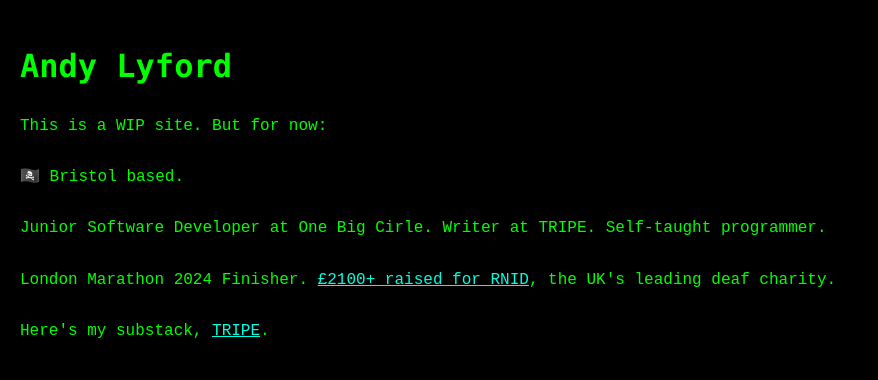
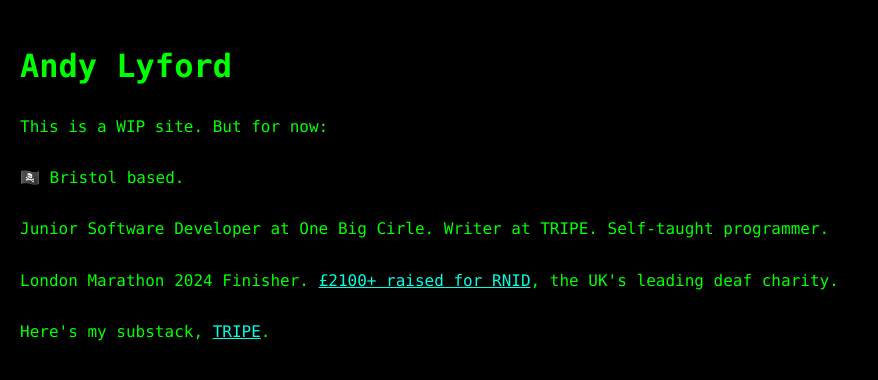
Before and after one commit to andylyfo/andylyfo.github.io, a Jekyll site: the page index.html, which Jekyll copies as it is, in a window 1280 px wide. Shown: the top 380 px of the page, without its empty margins (0-878 px from the left). Built offline with Jekyll 4.4.1, drawn with Linux system fonts in a browser that asks for light colours.

Commit message:
Update main.css body text font

```diff
--- a/css/main.css
+++ b/css/main.css
@@ -2,7 +2,7 @@
 body {
   background-color: #000000;
   color: #00ff00; /* Bright green text */
-  font-family: 'JetBrains Mono', 'Courier New', 'Consolas', monospace;
+  font-family: Menlo,Monaco,Consolas,"Liberation Mono","Courier New",monospace;
   line-height: 1.6;
   margin: 0;
   padding: 20px;
```
